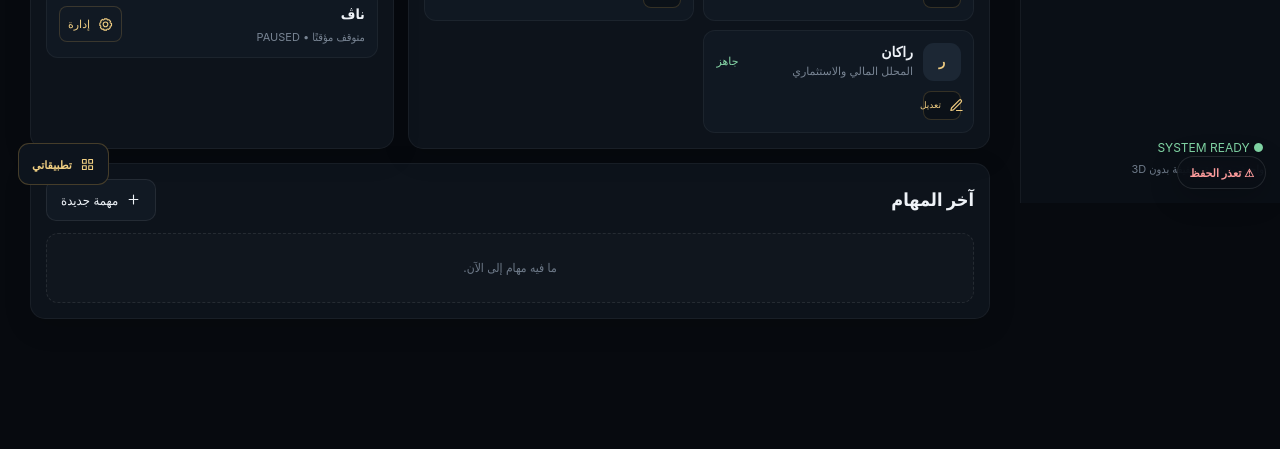
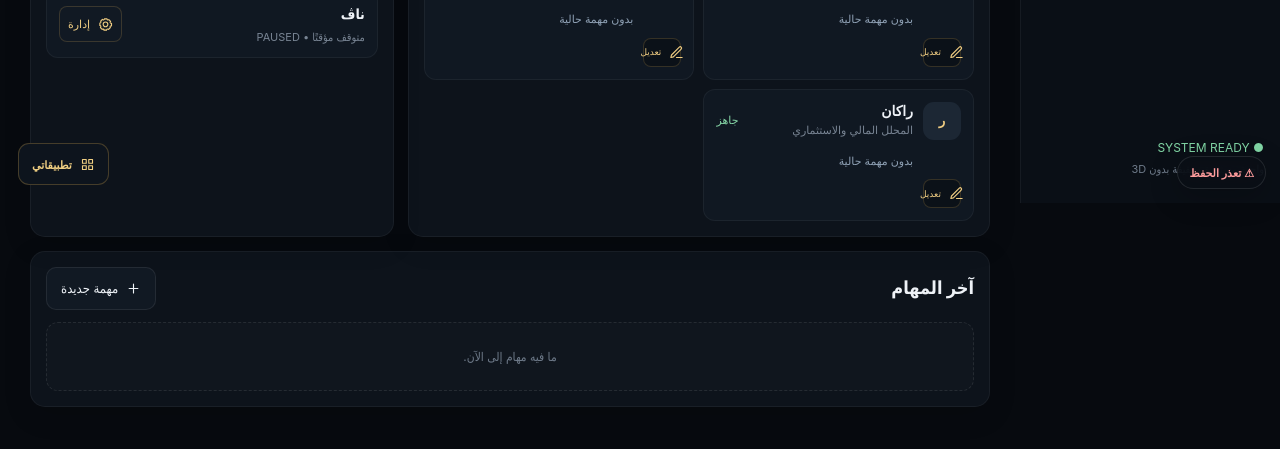
Before and after one commit to uauz1/NAWAFHQ, a website: page dist/index.html in a window 1280 px wide. Shown: the part 597-1046 px from the top of the page. Before the commit the page ends 958 px from the top, so only its background shows below. Drawn offline with Linux system fonts and the light colour scheme; no server answers.

Commit message:
Use truthful task evidence labels in live HQ

```diff
--- a/dist/index.html
+++ b/dist/index.html
@@ -33,5 +33,6 @@
   <script src="hq-ceo-v13.js?v=20260915-v13-1"></script>
   <script src="hq-dashboard-v14.js?v=20260915-v14-3"></script>
   <script src="hq-company-os-v15.js?v=20260915-v15-1"></script>
+  <script src="hq-truthful-task-ui-v17.js?v=20260916-v17-1"></script>
 </body>
 </html>
```
